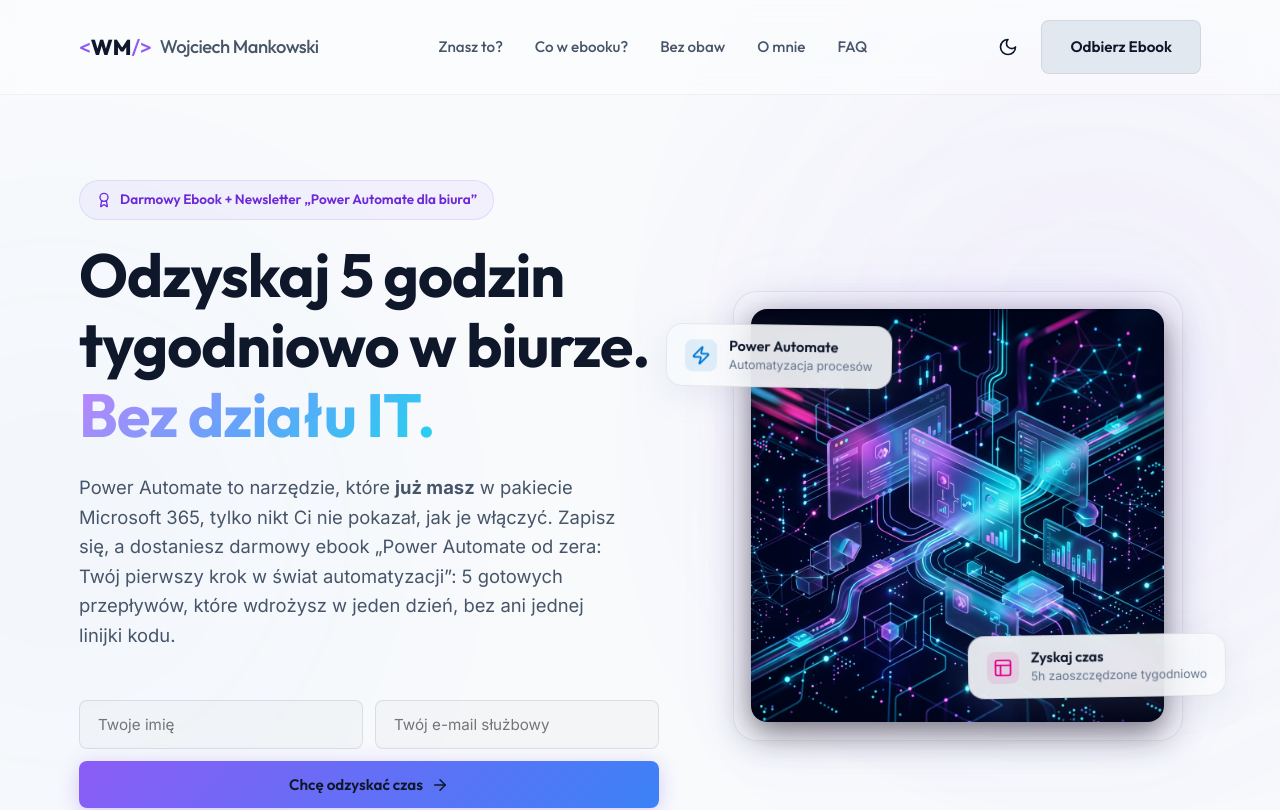
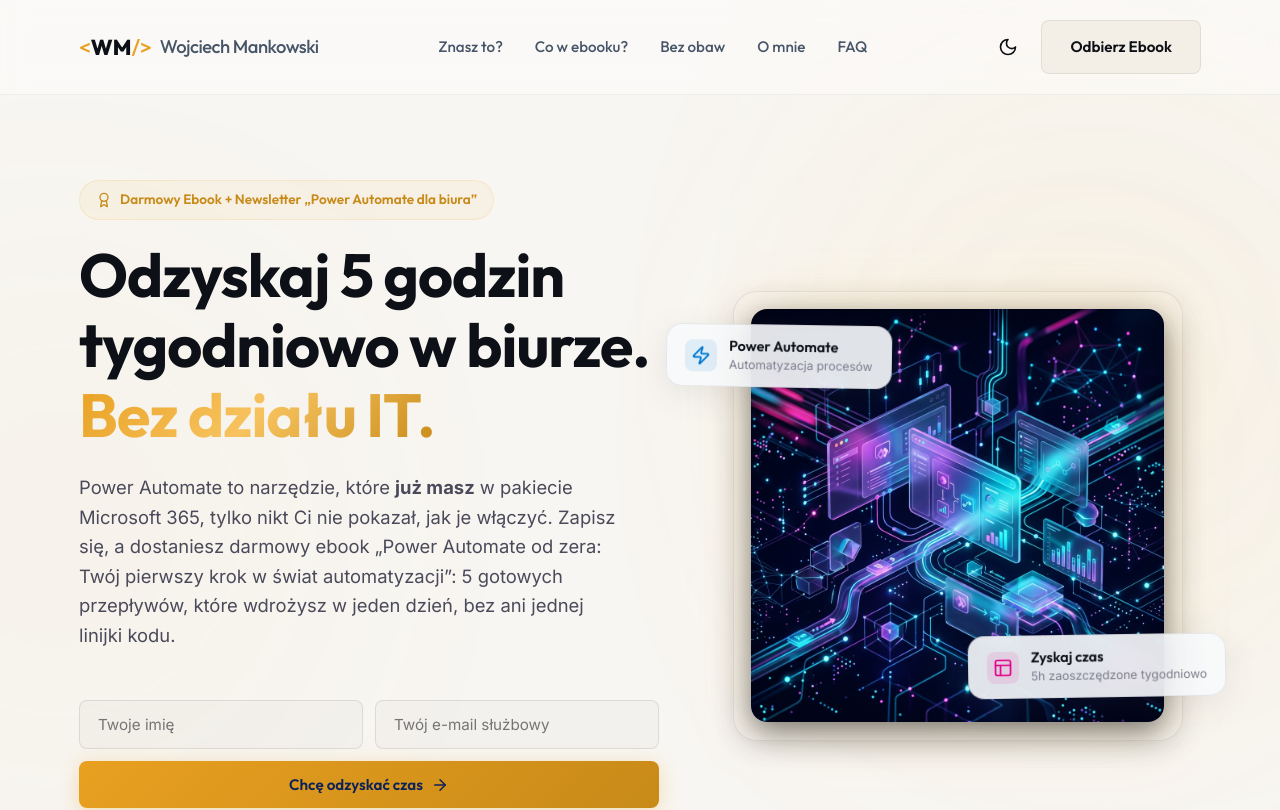
Before and after one commit to WojciechMankowski/ladyPages, a Vue app: page / in a window 1280 px wide. Shown: the top 810 px of the page. Built offline with nearby package versions, Linux system fonts and the light colour scheme.

Commit message:
Update colors to match requested paleta_landing_page_krystyna.html

```diff
--- a/src/style.css
+++ b/src/style.css
@@ -3,21 +3,25 @@
    ========================================================================== */
 :root {
     /* Color Palette */
-    --bg-primary: #080c14;
-    --bg-secondary: #0e1322;
-    --bg-tertiary: #171e31;
-    --bg-glass: rgba(13, 20, 35, 0.7);
-    --bg-glass-heavy: rgba(8, 12, 20, 0.85);
+    --bg-primary: #0d2257; /* Deep Navy */
+    --bg-secondary: #1a3a5c; /* Light Navy */
+    --bg-tertiary: #244973;
+    --bg-glass: rgba(26, 58, 92, 0.7);
+    --bg-glass-heavy: rgba(13, 34, 87, 0.85);
 
-    --text-primary: #f8fafc;
-    --text-secondary: #94a3b8;
-    --text-muted: #64748b;
+    --text-primary: #f8f6f2; /* Cream text */
+    --text-secondary: #a8b8d0; /* Muted light text */
+    --text-muted: #788ca5;
 
-    --primary: #8b5cf6; /* Purple */
-    --primary-glow: rgba(139, 92, 246, 0.35);
-    --secondary: #3b82f6; /* Blue */
-    --secondary-glow: rgba(59, 130, 246, 0.35);
+    --primary: #E8A020; /* Miodowy / Amber */
+    --primary-glow: rgba(232, 160, 32, 0.35);
+    --primary-rgb: 232, 160, 32;
+    --secondary: #c88a18; /* Miodowy dark */
+    --secondary-glow: rgba(200, 138, 24, 0.35);
+    --secondary-rgb: 200, 138, 24;
     --teal: #06b6d4; /* Teal */
+
+    --btn-primary-text: #0d2257; /* Contrast text color for action buttons */
 
     /* Power Platform Branding Colors */
     --power-apps: #e3008c;
@@ -163,14 +167,14 @@
 
 .btn-primary {
     background: linear-gradient(135deg, var(--primary) 0%, var(--secondary) 100%);
-    color: var(--text-primary);
+    color: var(--btn-primary-text);
     border: none;
-    box-shadow: 0 4px 20px rgba(139, 92, 246, 0.3);
+    box-shadow: 0 4px 20px rgba(232, 160, 32, 0.3);
 }
 
 .btn-primary:hover {
     transform: translateY(-2px);
-    box-shadow: 0 6px 24px rgba(139, 92, 246, 0.5);
+    box-shadow: 0 6px 24px rgba(232, 160, 32, 0.5);
 }
 
 .btn-outline {
@@ -195,7 +199,8 @@
 .btn-secondary:hover {
     background: linear-gradient(135deg, var(--primary) 0%, var(--secondary) 100%);
     border-color: transparent;
-    box-shadow: 0 4px 15px rgba(139, 92, 246, 0.25);
+    color: var(--btn-primary-text);
+    box-shadow: 0 4px 15px rgba(232, 160, 32, 0.25);
 }
 
 .btn-block {
@@ -208,10 +213,10 @@
     align-items: center;
     gap: 8px;
     padding: 8px 16px;
-    background: rgba(139, 92, 246, 0.1);
-    border: 1px solid rgba(139, 92, 246, 0.2);
+    background: rgba(232, 160, 32, 0.1);
+    border: 1px solid rgba(232, 160, 32, 0.2);
     border-radius: 50px;
-    color: #c084fc;
+    color: var(--primary);
     font-family: var(--font-heading);
     font-size: 0.85rem;
     font-weight: 600;
@@ -224,7 +229,7 @@
 }
 
 .text-gradient {
-    background: linear-gradient(135deg, #c084fc 0%, #60a5fa 50%, #22d3ee 100%);
+    background: linear-gradient(135deg, #E8A020 0%, #f7c35f 50%, #c88a18 100%);
     -webkit-background-clip: text;
     -webkit-text-fill-color: transparent;
     background-clip: text;
@@ -410,7 +415,7 @@
     object-fit: cover;
     border-radius: var(--border-radius-md);
     box-shadow: 0 10px 30px rgba(0, 0, 0, 0.5);
-    filter: drop-shadow(0 0 30px rgba(139, 92, 246, 0.15));
+    filter: drop-shadow(0 0 30px rgba(232, 160, 32, 0.15));
 }
 
 /* Floating overlay cards */
@@ -636,7 +641,7 @@
 .bi-icon { background: var(--power-bi-bg); color: var(--power-bi); }
 .pages-icon { background: var(--power-pages-bg); color: var(--power-pages); }
 .copilot-icon { background: var(--copilot-bg); color: var(--copilot); }
-.ecosystem-icon { background: rgba(139, 92, 246, 0.1); color: var(--primary); }
+.ecosystem-icon { background: rgba(232, 160, 32, 0.1); color: var(--primary); }
 
 .spec-card-title {
     font-size: 1.3rem;
@@ -814,8 +819,8 @@
 
 .project-card:hover {
     transform: translateY(-5px);
-    border-color: rgba(139, 92, 246, 0.25);
-    box-shadow: 0 10px 25px rgba(139, 92, 246, 0.08);
+    border-color: rgba(232, 160, 32, 0.25);
+    box-shadow: 0 10px 25px rgba(232, 160, 32, 0.08);
 }
 
 .project-category {
@@ -905,7 +910,7 @@
     font-size: 4.5rem;
     font-family: var(--font-heading);
     font-weight: 800;
-    color: rgba(139, 92, 246, 0.04);
+    color: rgba(232, 160, 32, 0.04);
     position: absolute;
     top: -10px;
     right: 15px;
@@ -915,7 +920,7 @@
 }
 
 .process-step:hover .step-num {
-    color: rgba(139, 92, 246, 0.08);
+    color: rgba(232, 160, 32, 0.08);
     transform: scale(1.05);
 }
 
@@ -1002,8 +1007,8 @@
 
 .contact-method:hover .method-icon-box {
     background: var(--primary);
-    color: var(--text-primary);
-    box-shadow: 0 0 15px rgba(139, 92, 246, 0.4);
+    color: var(--btn-primary-text);
+    box-shadow: 0 0 15px rgba(232, 160, 32, 0.4);
 }
 
 .method-details span {
@@ -1075,7 +1080,7 @@
 .form-group textarea:focus {
     border-color: var(--primary);
     background: rgba(255, 255, 255, 0.05);
-    box-shadow: 0 0 10px rgba(139, 92, 246, 0.15);
+    box-shadow: 0 0 10px rgba(232, 160, 32, 0.15);
 }
 
 .form-group select option {
@@ -1094,16 +1099,16 @@
 
 .form-status.success {
     padding: 10px;
-    background: rgba(6, 182, 212, 0.1);
-    color: #22d3ee;
-    border: 1px solid rgba(6, 182, 212, 0.2);
+    background: rgba(74, 158, 107, 0.1);
+    color: #4a9e6b;
+    border: 1px solid rgba(74, 158, 107, 0.2);
 }
 
 .form-status.error {
     padding: 10px;
-    background: rgba(239, 68, 68, 0.1);
-    color: #f87171;
-    border: 1px solid rgba(239, 68, 68, 0.2);
+    background: rgba(220, 38, 38, 0.1);
+    color: #dc2626;
+    border: 1px solid rgba(220, 38, 38, 0.2);
 }
 
 /* ==========================================================================
@@ -1191,9 +1196,9 @@
 }
 
 .footer-socials a:hover {
-    color: var(--text-primary);
+    color: var(--btn-primary-text);
     background: var(--primary);
-    box-shadow: 0 0 10px rgba(139, 92, 246, 0.4);
+    box-shadow: 0 0 10px rgba(232, 160, 32, 0.4);
     transform: translateY(-2px);
 }
 
@@ -1346,19 +1351,20 @@
    LIGHT THEME OVERRIDES
    ========================================================================== */
 html.light {
-    --bg-primary: #f8fafc;
-    --bg-secondary: #f1f5f9;
-    --bg-tertiary: #e2e8f0;
-    --bg-glass: rgba(241, 245, 249, 0.7);
-    --bg-glass-heavy: rgba(248, 250, 252, 0.85);
+    --bg-primary: #f8f6f2; /* Kremowy */
+    --bg-secondary: #fdf6e3; /* Miodowy kremowy / zebra */
+    --bg-tertiary: #f3efe6;
+    --bg-glass: rgba(253, 246, 227, 0.7);
+    --bg-glass-heavy: rgba(248, 246, 242, 0.85);
 
-    --text-primary: #0f172a;
-    --text-secondary: #475569;
-    --text-muted: #64748b;
+    --text-primary: #0d1117; /* Tekst główny */
+    --text-secondary: #4a4a5a; /* Tekst drugorzędny */
+    --text-muted: #7c7c8c;
 
-    --border-glass: rgba(15, 23, 42, 0.08);
-    --border-glass-hover: rgba(15, 23, 42, 0.16);
-    --shadow-main: 0 8px 32px 0 rgba(148, 163, 184, 0.15);
+    --border-glass: rgba(13, 17, 23, 0.08);
+    --border-glass-hover: rgba(13, 17, 23, 0.16);
+    --shadow-main: 0 8px 32px 0 rgba(74, 74, 90, 0.1);
+    --btn-primary-text: #0d2257;
 }
 
 html.light .ambient-glow {
@@ -1366,9 +1372,9 @@
 }
 
 html.light .badge {
-    background: rgba(139, 92, 246, 0.06);
-    border-color: rgba(139, 92, 246, 0.15);
-    color: #6d28d9;
+    background: rgba(232, 160, 32, 0.06);
+    border-color: rgba(232, 160, 32, 0.15);
+    color: #c88a18;
 }
 
 html.light .glow-card {
@@ -1397,7 +1403,7 @@
 html.light .hero-inline-form input:focus {
     background: #ffffff;
     border-color: var(--primary);
-    box-shadow: 0 0 10px rgba(139, 92, 246, 0.1);
+    box-shadow: 0 0 10px rgba(232, 160, 32, 0.1);
 }
 
 html.light .form-group select option {
```
